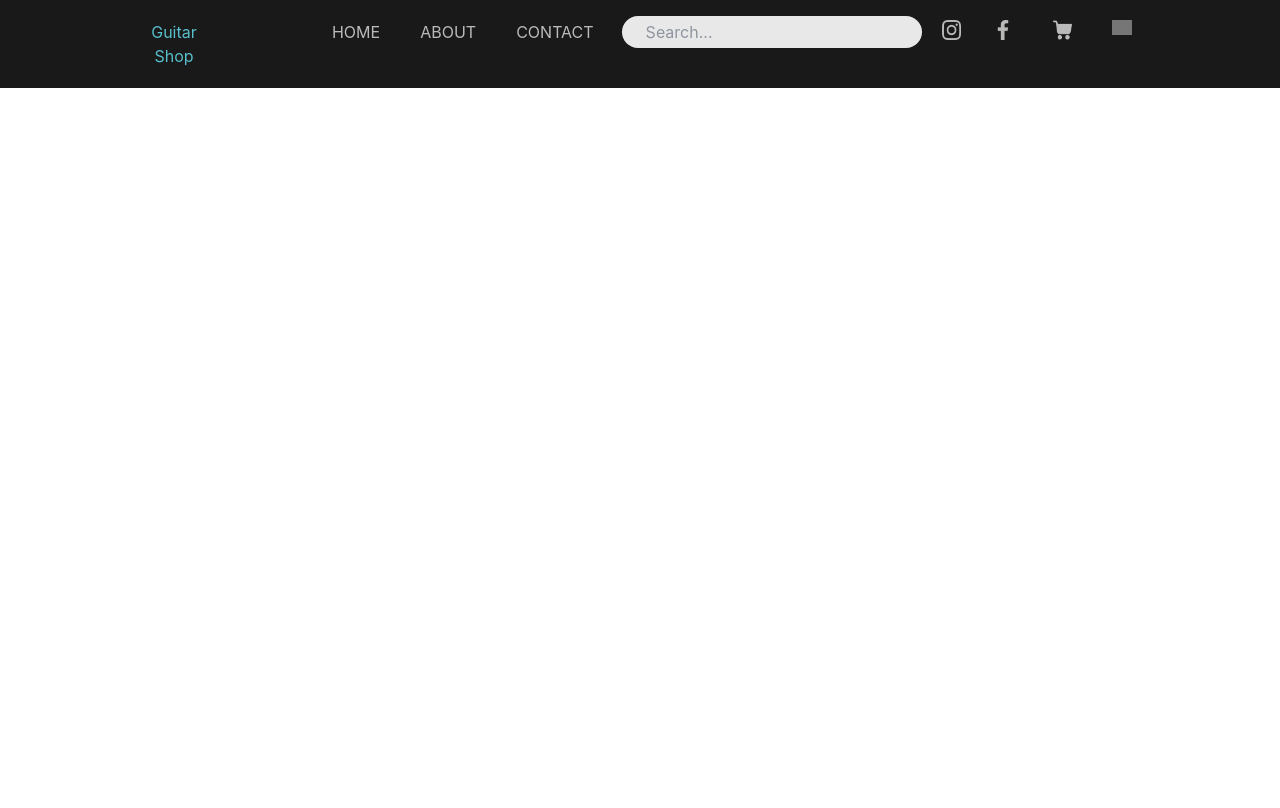
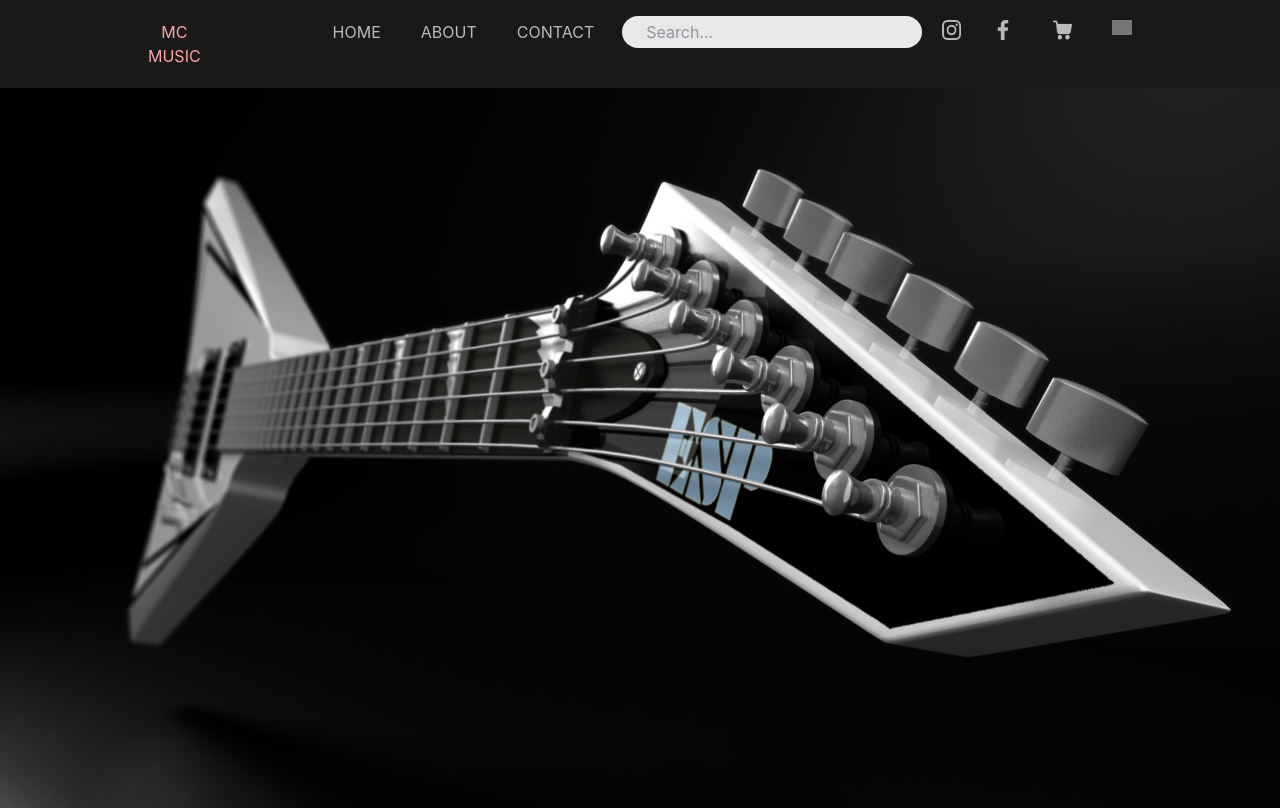
Before and after one commit to tudstk/guitar-website-react, a React (Create React App) app: page / in a window 1280 px wide. Built offline with nearby package versions, Linux system fonts and the light colour scheme; grey boxes are pictures that could not be loaded.

Commit message:
welcome section

```diff
--- a/src/App.css
+++ b/src/App.css
@@ -1,5 +1,6 @@
 .App {
   text-align: center;
+  overflow-x:hidden;
 }
 
 .App-logo {
--- a/src/App.js
+++ b/src/App.js
@@ -4,6 +4,7 @@ import { BrowserRouter as Router, Routes, Route } from "react-router-dom";
 import Navbar from './Components/navbar/Navbar';
 import Login from './Components/login/Login';
 import Cart from './Components/cart/Cart';
+import WelcomeSection from './Components/welcome/WelcomeSection';
 
 function App() {
   return (
@@ -12,6 +13,7 @@ function App() {
         <Route path="/" element = {
           <div className="App">
             <Navbar/>
+            <WelcomeSection/>
           </div>
         }/>
         <Route path="/login" element={ <Login/> }/>
--- a/src/Components/navbar/Navbar.jsx
+++ b/src/Components/navbar/Navbar.jsx
@@ -8,13 +8,13 @@ import fbIcon from './fb.png';
 
 const Navbar = () => {
     return(
-        <div className='flex justify-between w-screen bg-navbar-black text-white'>
+        <div className='flex justify-between w-screen bg-navbar-black text-white sticky top-0 z-50'>
             {/* <p className='m-5 ml-6 md:ml-32'>
                 <h1 className="opacity-80">Guitar Shop</h1>
             </p> */}
             <ul className='flex flex-row justify-between content-center mr-2 md:ml-32'>
                 <li>
-                    <h1 className="opacity-80 text-cyan-300 m-5">Guitar Shop</h1>
+                    <h1 className="opacity-100 text-red-300 m-5">MC MUSIC</h1>
                 </li>
                 <li className="hidden md:block m-5 ml-28 opacity-70 transition duration-150 hover:opacity-100 cursor-pointer ease-in">HOME</li>
                 <li className="hidden md:block m-5 opacity-70 transition duration-150 hover:opacity-100 cursor-pointer ease-in">ABOUT</li>
--- /dev/null
+++ b/src/Components/welcome/WelcomeSection.jsx
@@ -0,0 +1,12 @@
+import React from "react";
+import Wp from './guitar-wp.jpg'
+
+const WelcomeSection = () => {
+    return(
+        <div className='w-screen'>
+              <img src={ Wp } alt="wp" className='h-fit'/>
+        </div>
+    );
+};
+
+export default WelcomeSection;
```
Also changed, not shown: src/Components/welcome/guitar-wp.jpg (added).
